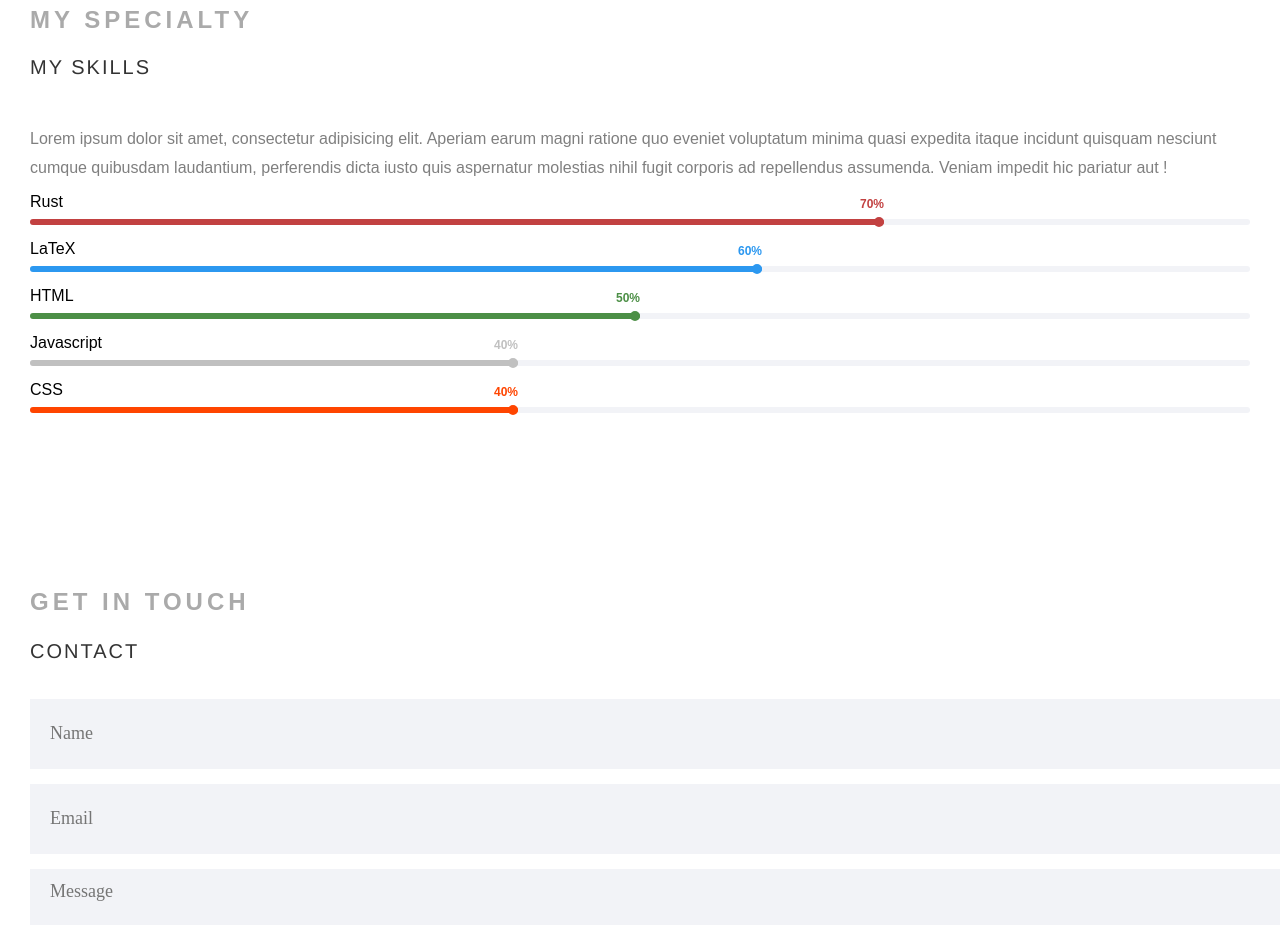
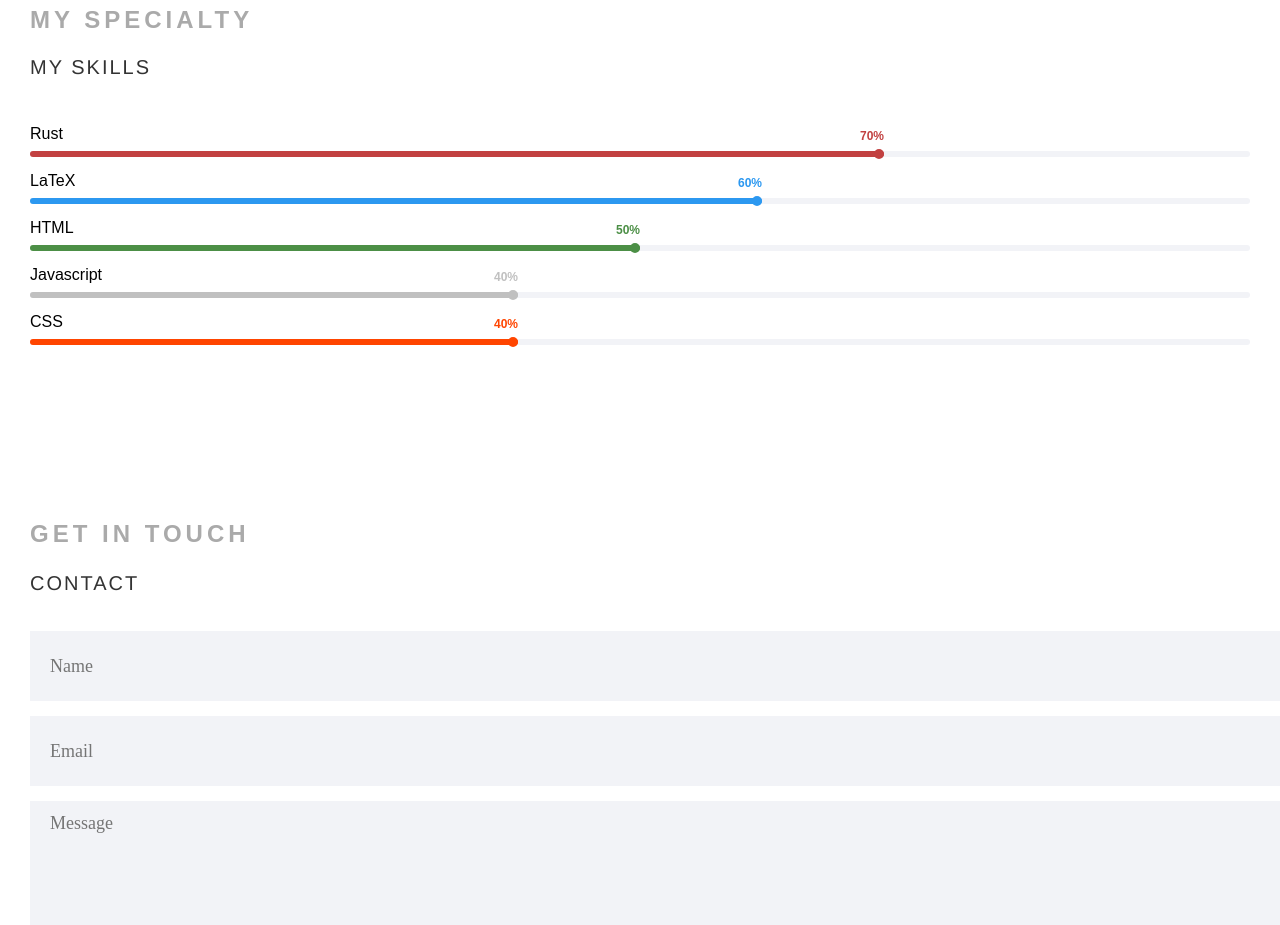
Before and after one commit to galij20/portfolio_second, a plain HTML site: page index.html in a window 1280 px wide. Shown: the part 2860-3785 px from the top of the page. Drawn offline with Linux system fonts and the light colour scheme.

Commit message:
Fix text

```diff
--- a/index.html
+++ b/index.html
@@ -116,10 +116,6 @@
         <span class="section_subtitle">My skills</span>
 
         <p>
-            Lorem ipsum dolor sit amet, consectetur adipisicing elit. Aperiam earum magni ratione quo eveniet voluptatum
-            minima quasi expedita itaque incidunt quisquam nesciunt cumque quibusdam laudantium, perferendis dicta iusto
-            quis aspernatur molestias nihil fugit corporis ad repellendus assumenda. Veniam impedit hic pariatur aut
-            !
         </p>
 
         <div class="skill_box">
```
